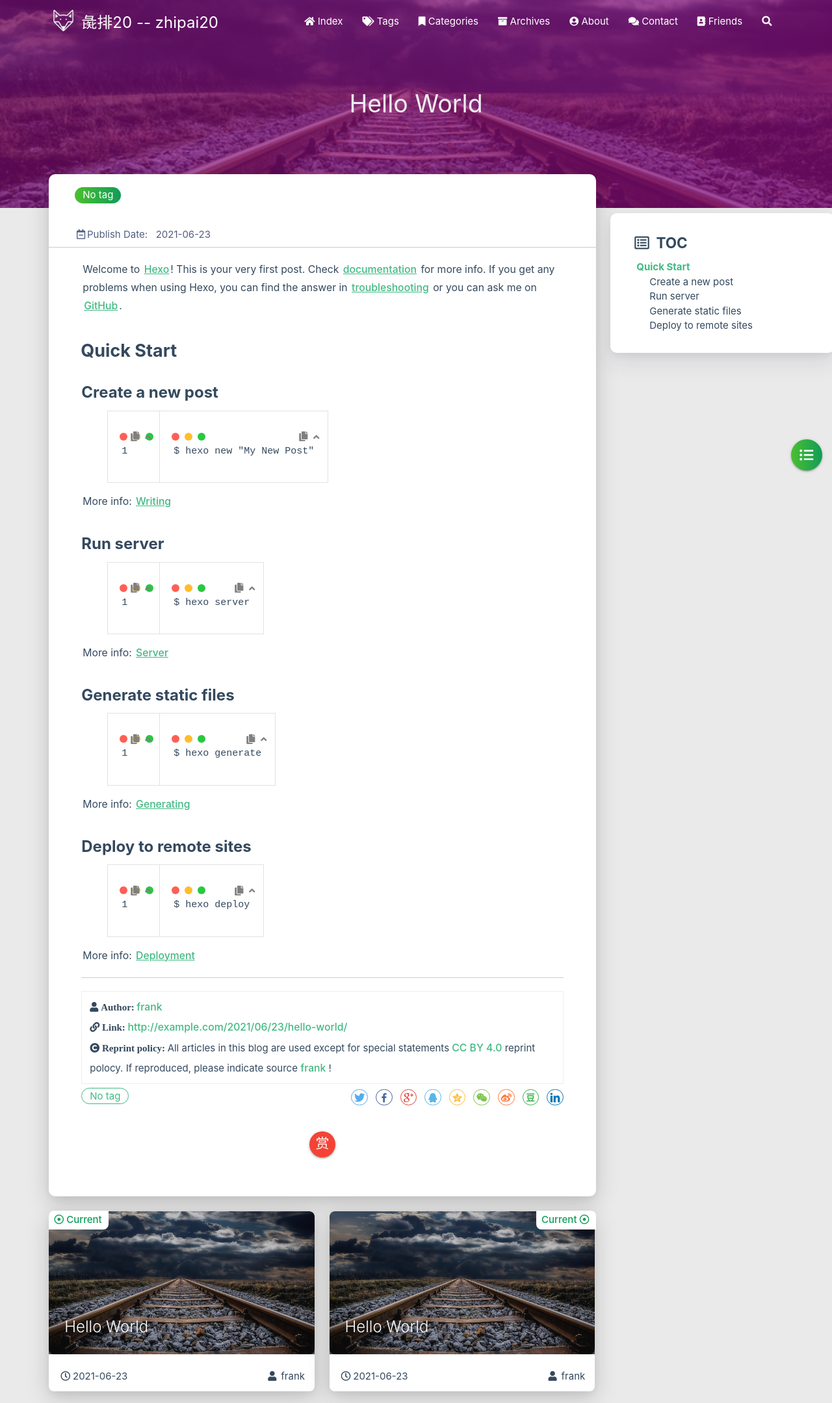
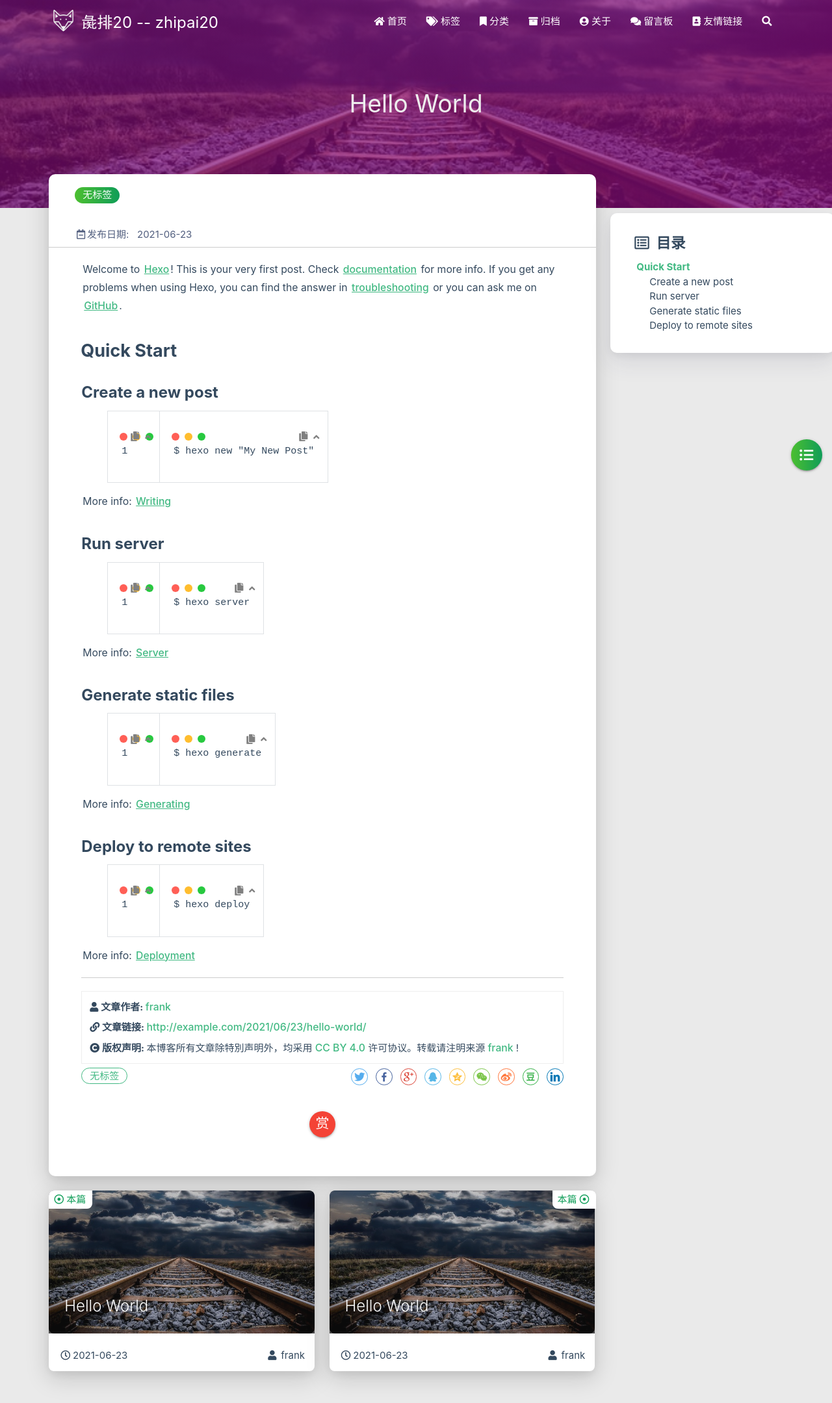
Before and after one commit to zhipai20/blog, a plain HTML site: page 2021/06/23/hello-world/index.html in a window 1280 px wide. Shown: the top 2159 px of the page at 65% size. Drawn offline with Linux system fonts and the light colour scheme; some packages are replaced by stand-ins of ours; no server answers; a script that the page names is missing.

Commit message:
Site updated: 2021-06-23 14:08:27

```diff
--- a/2021/06/23/hello-world/index.html
+++ b/2021/06/23/hello-world/index.html
@@ -1,5 +1,5 @@
 <!DOCTYPE HTML>
-<html lang="zh-Hans">
+<html lang="zh-CN">
 
 
 <head>
@@ -57,7 +57,7 @@
 
       <i class="fas fa-home" style="zoom: 0.6;"></i>
 
-      <span>Index</span>
+      <span>首页</span>
     </a>
 
   </li>
@@ -68,7 +68,7 @@
 
       <i class="fas fa-tags" style="zoom: 0.6;"></i>
 
-      <span>Tags</span>
+      <span>标签</span>
     </a>
 
   </li>
@@ -79,7 +79,7 @@
 
       <i class="fas fa-bookmark" style="zoom: 0.6;"></i>
 
-      <span>Categories</span>
+      <span>分类</span>
     </a>
 
   </li>
@@ -90,7 +90,7 @@
 
       <i class="fas fa-archive" style="zoom: 0.6;"></i>
 
-      <span>Archives</span>
+      <span>归档</span>
     </a>
 
   </li>
@@ -101,7 +101,7 @@
 
       <i class="fas fa-user-circle" style="zoom: 0.6;"></i>
 
-      <span>About</span>
+      <span>关于</span>
     </a>
 
   </li>
@@ -112,7 +112,7 @@
 
       <i class="fas fa-comments" style="zoom: 0.6;"></i>
 
-      <span>Contact</span>
+      <span>留言板</span>
     </a>
 
   </li>
@@ -123,14 +123,14 @@
 
       <i class="fas fa-address-book" style="zoom: 0.6;"></i>
 
-      <span>Friends</span>
+      <span>友情链接</span>
     </a>
 
   </li>
 
   <li>
     <a href="#searchModal" class="modal-trigger waves-effect waves-light">
-      <i id="searchIcon" class="fas fa-search" title="Search" style="zoom: 0.85;"></i>
+      <i id="searchIcon" class="fas fa-search" title="搜索" style="zoom: 0.85;"></i>
     </a>
   </li>
 </ul>
@@ -160,7 +160,7 @@
 
 			    <i class="fa-fw fas fa-home"></i>
 
-			Index
+			首页
 		</a>
 
         </li>
@@ -171,7 +171,7 @@
 
 			    <i class="fa-fw fas fa-tags"></i>
 
-			Tags
+			标签
 		</a>
 
         </li>
@@ -182,7 +182,7 @@
 
 			    <i class="fa-fw fas fa-bookmark"></i>
 
-			Categories
+			分类
 		</a>
 
         </li>
@@ -193,7 +193,7 @@
 
 			    <i class="fa-fw fas fa-archive"></i>
 
-			Archives
+			归档
 		</a>
 
         </li>
@@ -204,7 +204,7 @@
 
 			    <i class="fa-fw fas fa-user-circle"></i>
 
-			About
+			关于
 		</a>
 
         </li>
@@ -215,7 +215,7 @@
 
 			    <i class="fa-fw fas fa-comments"></i>
 
-			Contact
+			留言板
 		</a>
 
         </li>
@@ -226,7 +226,7 @@
 
 			    <i class="fa-fw fas fa-address-book"></i>
 
-			Friends
+			友情链接
 		</a>
 
         </li>
@@ -430,7 +430,7 @@
                 <div class="col s7">
 
                           <div class="article-tag">
-                            <span class="chip bg-color">No tag</span>
+                            <span class="chip bg-color">无标签</span>
                           </div>
 
                 </div>
@@ -442,7 +442,7 @@
             <div class="post-info">
 
                 <div class="post-date info-break-policy">
-                    <i class="far fa-calendar-minus fa-fw"></i>Publish Date:&nbsp;&nbsp;
+                    <i class="far fa-calendar-minus fa-fw"></i>发布日期:&nbsp;&nbsp;
                     2021-06-23
                 </div>
 
@@ -489,7 +489,7 @@
             <div class="reprint__author">
                 <span class="reprint-meta" style="font-weight: bold;">
                     <i class="fas fa-user">
-                        Author:
+                        文章作者:
                     </i>
                 </span>
                 <span class="reprint-info">
@@ -499,7 +499,7 @@
             <div class="reprint__type">
                 <span class="reprint-meta" style="font-weight: bold;">
                     <i class="fas fa-link">
-                        Link:
+                        文章链接:
                     </i>
                 </span>
                 <span class="reprint-info">
@@ -509,13 +509,13 @@
             <div class="reprint__notice">
                 <span class="reprint-meta" style="font-weight: bold;">
                     <i class="fas fa-copyright">
-                        Reprint policy:
+                        版权声明:
                     </i>
                 </span>
                 <span class="reprint-info">
-                    All articles in this blog are used except for special statements
+                    本博客所有文章除特別声明外，均采用
                     <a href="https://creativecommons.org/licenses/by/4.0/deed.zh" rel="external nofollow noreferrer" target="_blank">CC BY 4.0</a>
-                    reprint polocy. If reproduced, please indicate source
+                    许可协议。转载请注明来源
                     <a href="/about" target="_blank">frank</a>
                     !
                 </span>
@@ -525,7 +525,7 @@
 
     <script async defer>
       document.addEventListener("copy", function (e) {
-        let toastHTML = '<span>Copied successfully, please follow the reprint policy of this article</span><button class="btn-flat toast-action" onclick="navToReprintStatement()" style="font-size: smaller">more</a>';
+        let toastHTML = '<span>复制成功，请遵循本文的转载规则</span><button class="btn-flat toast-action" onclick="navToReprintStatement()" style="font-size: smaller">查看</a>';
         M.toast({html: toastHTML})
       });
 
@@ -540,7 +540,7 @@
                 <div class="post-meta__tag-list" style="display: inline-block;">
 
                         <div class="article-tag">
-                            <span class="chip bg-color">No tag</span>
+                            <span class="chip bg-color">无标签</span>
                         </div>
 
                 </div>
@@ -710,7 +710,7 @@
 
         <div class="article col s12 m6" data-aos="fade-up" data-aos="fade-up">
             <div class="article-badge left-badge text-color">
-                <i class="far fa-dot-circle"></i>&nbsp;Current
+                <i class="far fa-dot-circle"></i>&nbsp;本篇
             </div>
             <div class="card">
                 <a href="/2021/06/23/hello-world/">
@@ -748,7 +748,7 @@
 
         <div class="article col s12 m6" data-aos="fade-up">
             <div class="article-badge right-badge text-color">
-                Current&nbsp;<i class="far fa-dot-circle"></i>
+                本篇&nbsp;<i class="far fa-dot-circle"></i>
             </div>
             <div class="card">
                 <a href="/2021/06/23/hello-world/">
@@ -811,7 +811,7 @@
     </div>
     <div id="toc-aside" class="expanded col l3 hide-on-med-and-down">
         <div class="toc-widget card" style="background-color: white;">
-            <div class="toc-title"><i class="far fa-list-alt"></i>&nbsp;&nbsp;TOC</div>
+            <div class="toc-title"><i class="far fa-list-alt"></i>&nbsp;&nbsp;目录</div>
             <div id="toc-content"></div>
         </div>
     </div>
@@ -1040,8 +1040,8 @@
 <div id="searchModal" class="modal">
     <div class="modal-content">
         <div class="search-header">
-            <span class="title"><i class="fas fa-search"></i>&nbsp;&nbsp;Search</span>
-            <input type="search" id="searchInput" name="s" placeholder="Please enter a search keyword"
+            <span class="title"><i class="fas fa-search"></i>&nbsp;&nbsp;搜索</span>
+            <input type="search" id="searchInput" name="s" placeholder="请输入搜索的关键字"
                    class="search-input">
         </div>
         <div id="searchResult"></div>
```
Also changed, not shown: archives/2021/06/index.html (+20 -20 lines), archives/2021/index.html (+20 -20 lines), archives/index.html (+20 -20 lines), index.html (+19 -19 lines).
